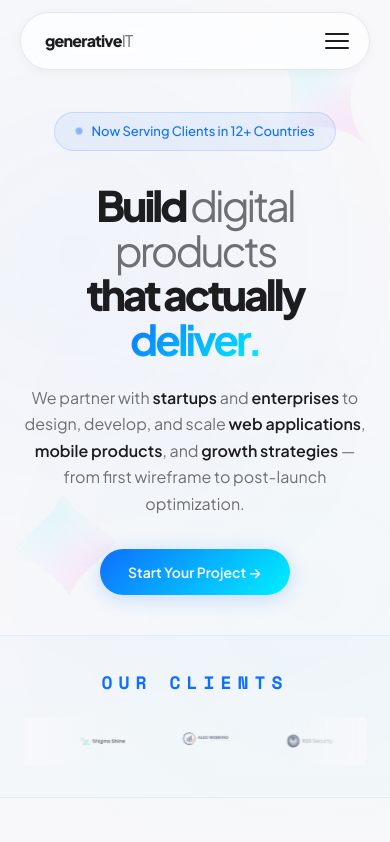
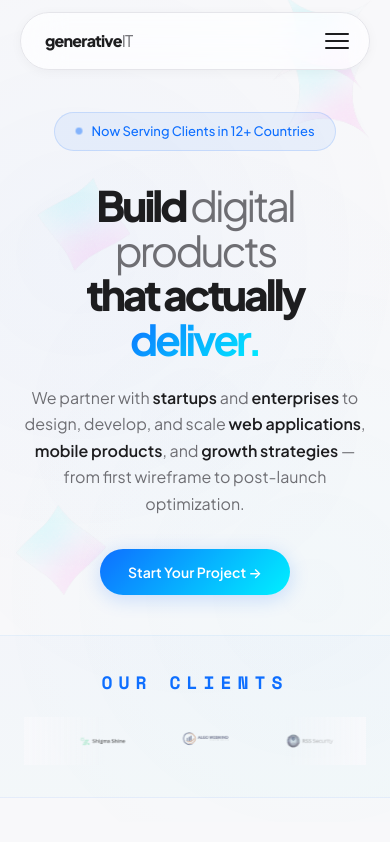
Before and after one commit to voxmastery/generative_it, an Angular app: page / in a window 390 px wide. Shown: the top 842 px of the page. Built offline with nearby package versions, Linux system fonts and the light colour scheme.

Commit message:
fix: show all coolshapes on mobile at 90px 12% opacity — visible across all sections

```diff
--- a/src/app/pages/home/home.component.css
+++ b/src/app/pages/home/home.component.css
@@ -147,12 +147,10 @@
   .coolshape { width: 80px !important; opacity: 0.10 !important; }
 }
 @media (max-width: 768px) {
-  /* Even smaller on phone, only show hero + CTA shapes */
-  .coolshape { display: none !important; }
-  .cs-hero-1, .cs-hero-2, .cs-cta-1, .cs-cta-2 {
+  .coolshape {
     display: block !important;
-    width: 100px !important;
-    opacity: 0.10 !important;
+    width: 90px !important;
+    opacity: 0.12 !important;
   }
 }
 @media (max-width: 768px) {
```
